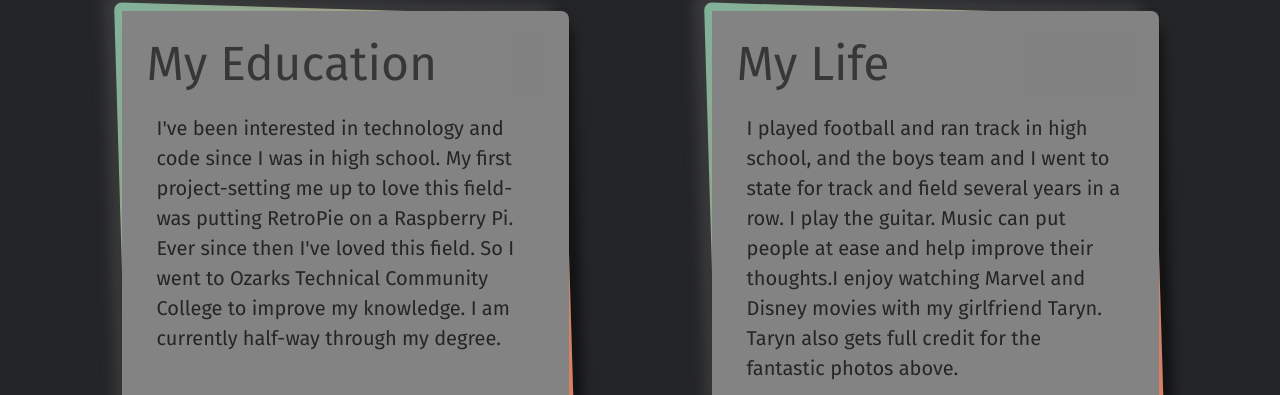
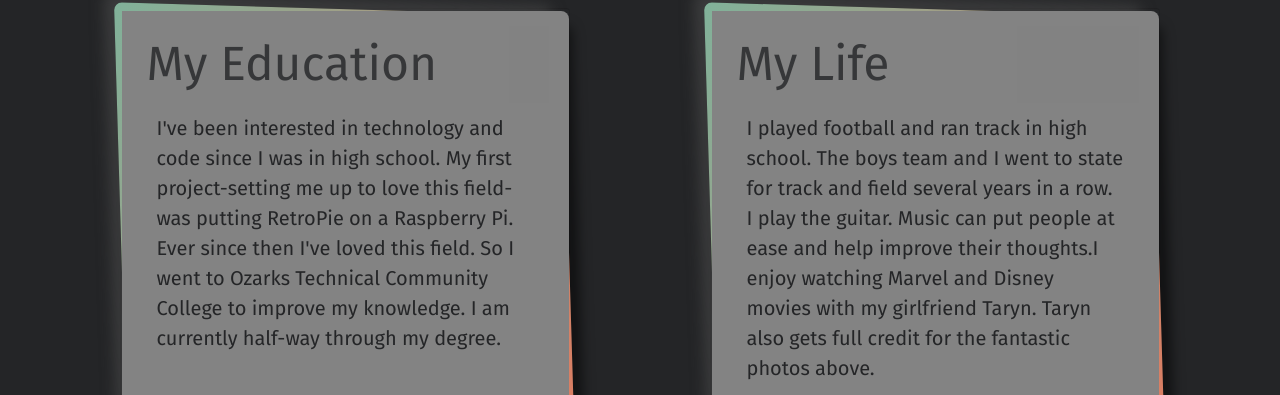
Before and after one commit to kendall1978/vueWebApp, a Vue app: page / in a window 1280 px wide. Shown: the part 557-952 px from the top of the page. Built offline with nearby package versions, Linux system fonts and the light colour scheme.

Commit message:
2/7/2020

```diff
--- a/src/components/Home.vue
+++ b/src/components/Home.vue
@@ -70,7 +70,7 @@ export default {
           {
             id: 2,
             title: "My Life",
-            content: "I played football and ran track in high school, and the boys team and I went to state for track and field several years in a row. I play the guitar. Music can put people at ease and help improve their thoughts.I enjoy watching Marvel and Disney movies with my girlfriend Taryn. Taryn also gets full credit for the fantastic photos above."
+            content: "I played football and ran track in high school. The boys team and I went to state for track and field several years in a row. I play the guitar. Music can put people at ease and help improve their thoughts.I enjoy watching Marvel and Disney movies with my girlfriend Taryn. Taryn also gets full credit for the fantastic photos above."
           },
           {
             id: 3,
```
